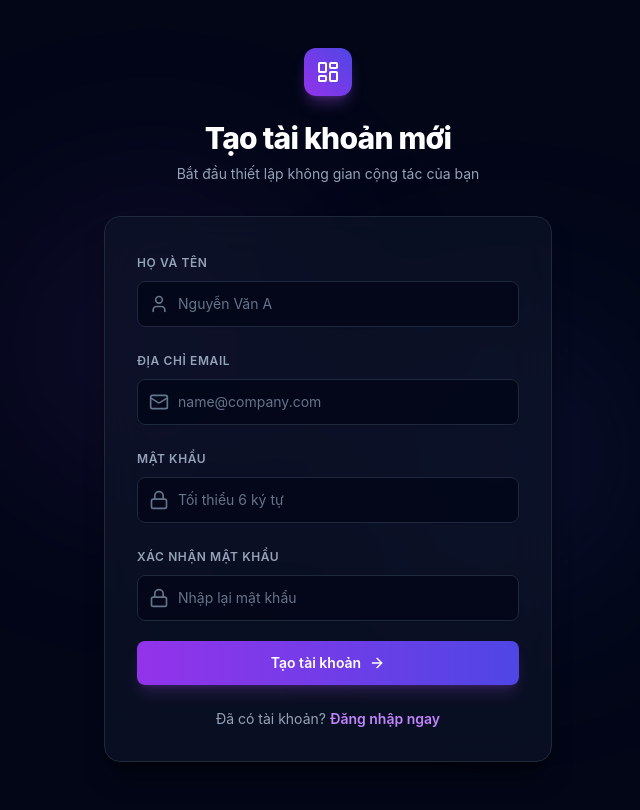
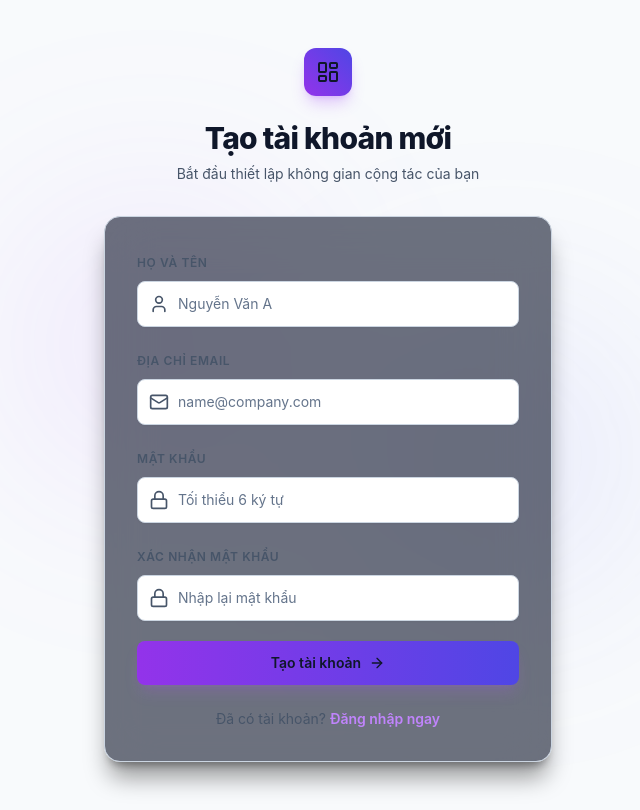
Before and after one commit to cong-duc-pham/CollaborativeWorkspace, a React (Vite) app in the folder CollaborativeWorkspace.Client/: page /register in a window 1280 px wide. Shown: the whole page, without its empty margins (312-952 px from the left). Built offline with nearby package versions, Linux system fonts and the light colour scheme.

Commit message:
fix: resolve light mode overrides for modals, inputs, and inline forms

```diff
--- a/CollaborativeWorkspace.Client/src/index.css
+++ b/CollaborativeWorkspace.Client/src/index.css
@@ -46,81 +46,103 @@ html.dark #root {
   background-color: #475569; /* slate-600 */
 }
 
-/* Fallback styles for light mode (html without .dark class) in case Tailwind config is not reloaded */
+/* Simplified clean global light mode overrides when html does not have the .dark class */
 html:not(.dark) body,
 html:not(.dark) #root,
-html:not(.dark) .dark\:bg-slate-950,
-html:not(.dark) main.dark\:bg-slate-950 {
-  background-color: #f8fafc !important; /* Slate 50 */
-  color: #0f172a !important; /* Slate 900 */
+html:not(.dark) .bg-slate-950,
+html:not(.dark) main.bg-slate-950,
+html:not(.dark) .dark\:bg-slate-950 {
+  background-color: #f8fafc !important; /* Slate 50 background */
+  color: #0f172a !important; /* Slate 900 text */
 }
 
-html:not(.dark) aside.dark\:bg-slate-950 {
-  background-color: #ffffff !important;
+/* Modals, Column containers, TaskCards */
+html:not(.dark) .bg-slate-900,
+html:not(.dark) .dark\:bg-slate-900,
+html:not(.dark) div.bg-slate-900 {
+  background-color: #ffffff !important; /* white cards */
   border-color: #e2e8f0 !important;
 }
 
-html:not(.dark) header.dark\:bg-slate-950\/30 {
-  background-color: #ffffff !important;
-  border-color: #e2e8f0 !important;
-}
-
-html:not(.dark) .dark\:text-white,
-html:not(.dark) h1.dark\:text-white,
-html:not(.dark) h3.dark\:text-white {
-  color: #0f172a !important;
-}
-
-html:not(.dark) h4.dark\:text-slate-200,
-html:not(.dark) span.dark\:text-slate-200 {
-  color: #1e293b !important;
-}
-
-html:not(.dark) .dark\:bg-slate-900 {
-  background-color: #ffffff !important;
-  border-color: #e2e8f0 !important;
-}
-
+/* Columns, Sidebars, and inline dropdown containers */
+html:not(.dark) .bg-slate-900\/40,
 html:not(.dark) .dark\:bg-slate-900\/40,
-html:not(.dark) div.dark\:bg-slate-900\/40 {
-  background-color: #f1f5f9 !important; /* Column bg in light mode */
+html:not(.dark) div.bg-slate-900\/40 {
+  background-color: #f1f5f9 !important; /* column bg */
   border-color: #cbd5e1 !important;
 }
 
-/* For empty placeholder column and buttons */
-html:not(.dark) .dark\:border-slate-900,
-html:not(.dark) .dark\:border-slate-800,
-html:not(.dark) .dark\:border-slate-800\/80,
-html:not(.dark) .dark\:hover\:border-slate-800,
-html:not(.dark) .dark\:hover\:border-slate-700\/80 {
+/* Sidebar and Header backgrounds */
+html:not(.dark) aside.bg-slate-950,
+html:not(.dark) header.bg-slate-950\/30,
+html:not(.dark) .bg-slate-950\/20,
+html:not(.dark) .bg-slate-950\/40 {
+  background-color: #ffffff !important;
   border-color: #cbd5e1 !important;
 }
 
-html:not(.dark) .dark\:bg-purple-600\/10 {
-  background-color: #f3e8ff !important;
-  color: #7e22ce !important;
-}
-
-html:not(.dark) .dark\:bg-slate-950\/40,
-html:not(.dark) .dark\:bg-slate-950\/60,
-html:not(.dark) .dark\:bg-slate-950\/20 {
-  background-color: #f1f5f9 !important;
-  border-color: #e2e8f0 !important;
-}
-
-html:not(.dark) .dark\:text-slate-400,
-html:not(.dark) .dark\:text-slate-500 {
-  color: #64748b !important;
-}
-
-/* Modals input fields */
-html:not(.dark) .dark\:bg-slate-950 {
+/* Input, Select, Textarea fields in light mode */
+html:not(.dark) input.bg-slate-950,
+html:not(.dark) select.bg-slate-950,
+html:not(.dark) textarea.bg-slate-950,
+html:not(.dark) .bg-slate-950 input,
+html:not(.dark) .bg-slate-950 select,
+html:not(.dark) .bg-slate-950 textarea {
   background-color: #ffffff !important;
   color: #0f172a !important;
   border-color: #cbd5e1 !important;
 }
 
-html:not(.dark) .dark\:bg-slate-900 {
-  background-color: #ffffff !important;
+/* Borders and dividers */
+html:not(.dark) .border-slate-900,
+html:not(.dark) .border-slate-800,
+html:not(.dark) .border-slate-800\/80,
+html:not(.dark) .border-slate-850 {
+  border-color: #cbd5e1 !important;
+}
+
+/* Text colors */
+html:not(.dark) .text-white,
+html:not(.dark) .text-slate-100,
+html:not(.dark) .text-slate-200 {
+  color: #0f172a !important;
+}
+
+html:not(.dark) label,
+html:not(.dark) .text-slate-400,
+html:not(.dark) .text-slate-500 {
+  color: #475569 !important;
+}
+
+/* Buttons */
+html:not(.dark) button[type="button"],
+html:not(.dark) button.text-slate-500 {
+  color: #64748b !important;
+  border-color: #cbd5e1 !important;
+}
+
+html:not(.dark) button[type="button"]:hover,
+html:not(.dark) button.text-slate-500:hover {
+  color: #0f172a !important;
+  background-color: #f1f5f9 !important;
+}
+
+html:not(.dark) .bg-slate-950\/60 {
+  background-color: #f8fafc !important;
   border-color: #e2e8f0 !important;
 }
+
+html:not(.dark) .bg-red-500\/5 {
+  background-color: #fef2f2 !important;
+  border-color: #fca5a5 !important;
+}
+
+html:not(.dark) button.border-dashed.border-slate-900 {
+  border-color: #cbd5e1 !important;
+  color: #64748b !important;
+}
+
+html:not(.dark) button.border-dashed.border-slate-900:hover {
+  background-color: #f1f5f9 !important;
+  color: #0f172a !important;
+}
```
